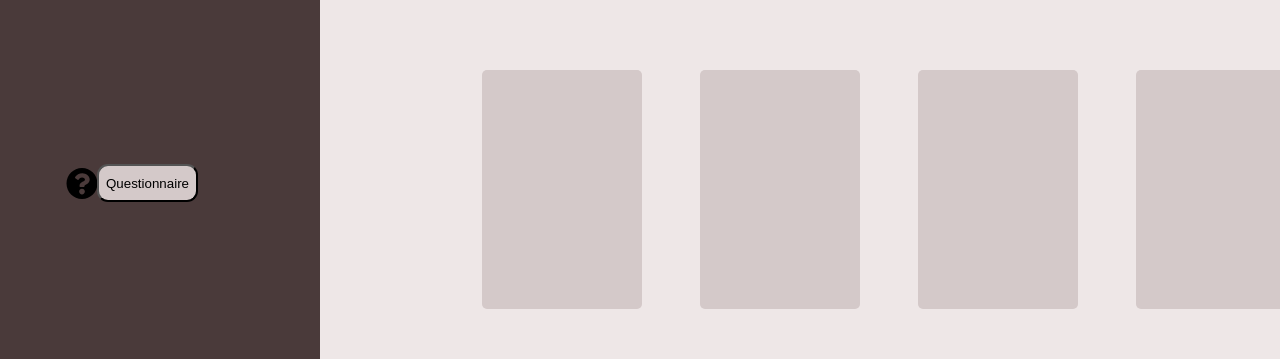
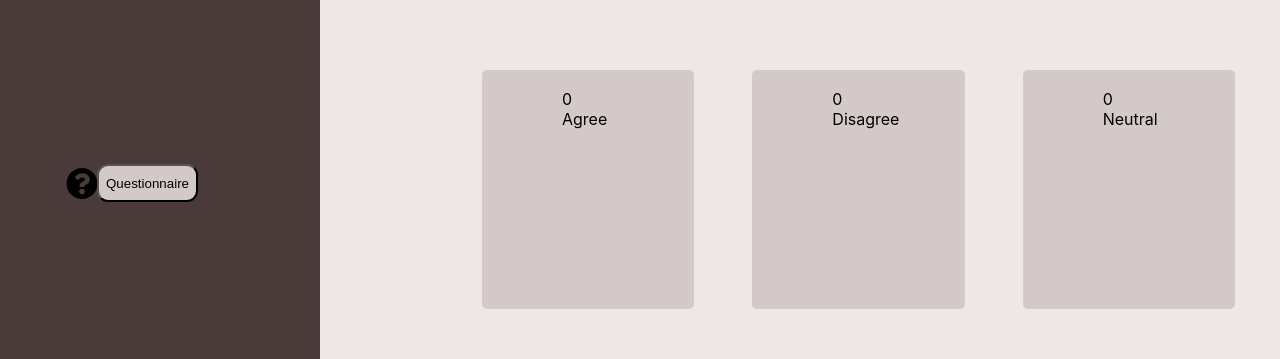
Before and after one commit to LCBA21/Questionnaire-App, a React (Create React App) app: page / in a window 1280 px wide. Shown: the part 533-892 px from the top of the page. Built offline with nearby package versions, Linux system fonts and the light colour scheme.

Commit message:
Update Dashboard.js

```diff
--- a/src/components/Dashboard.js
+++ b/src/components/Dashboard.js
@@ -1,16 +1,15 @@
-import React from 'react'
+import React from 'react';
 
-const Dashboard = () => {
+const Dashboard = ({ agreenum, disagreenum, neutralnum }) => {
   return (
     <div>
-     <div className='div-stats-conatiner'>
-    <div className='stats'></div>
-    <div className='stats'></div>
-    <div className='stats'></div>
-    <div className='stats'></div>
+      <div className='div-stats-conatiner'>
+        <div className='stats'>{agreenum} Agree</div>
+        <div className='stats'>{disagreenum} Disagree</div>
+        <div className='stats'>{neutralnum} Neutral</div>
+      </div>
     </div>
-    </div>
-  )
-}
+  );
+};
 
-export default Dashboard
+export default Dashboard;
```
